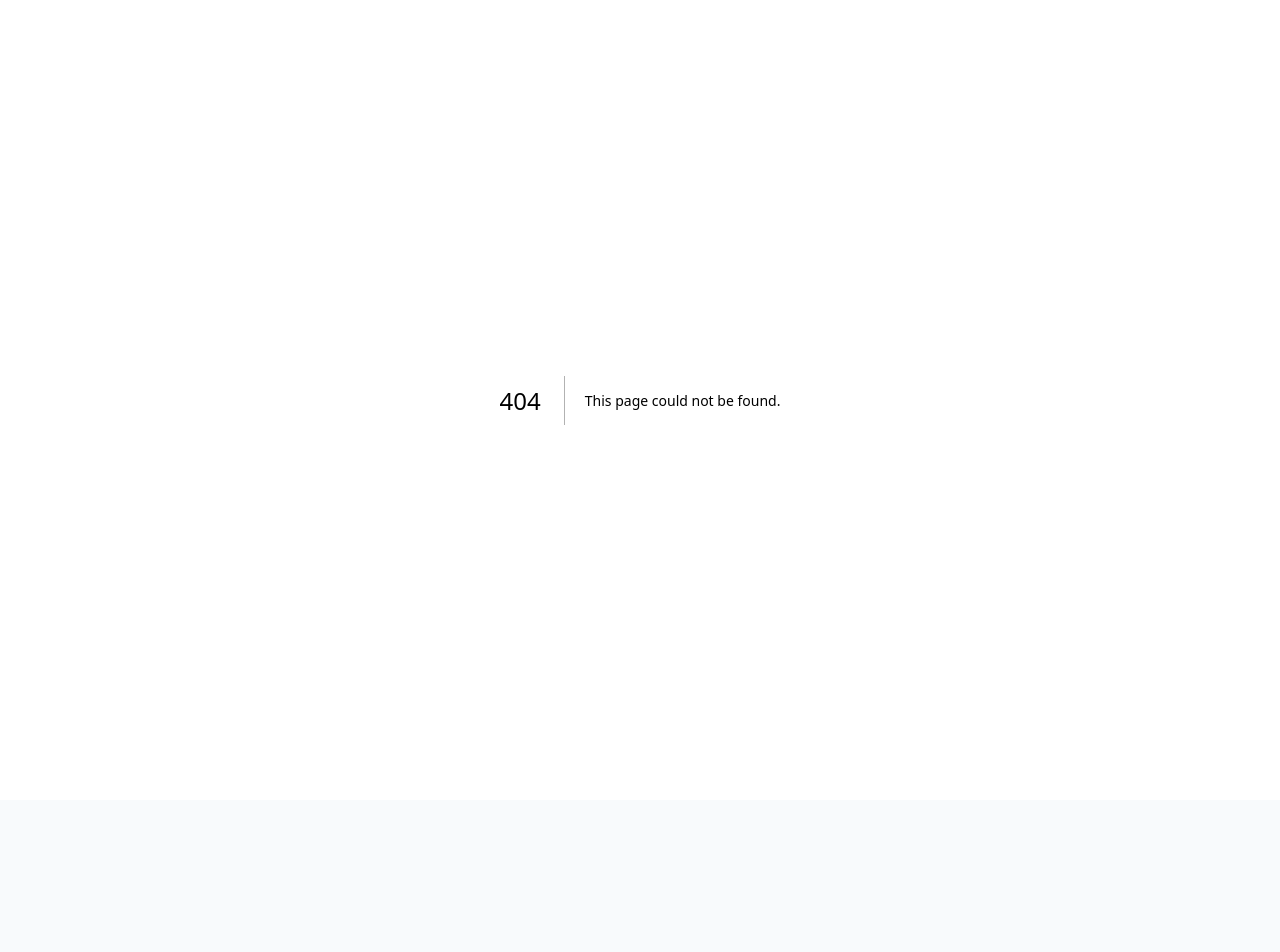
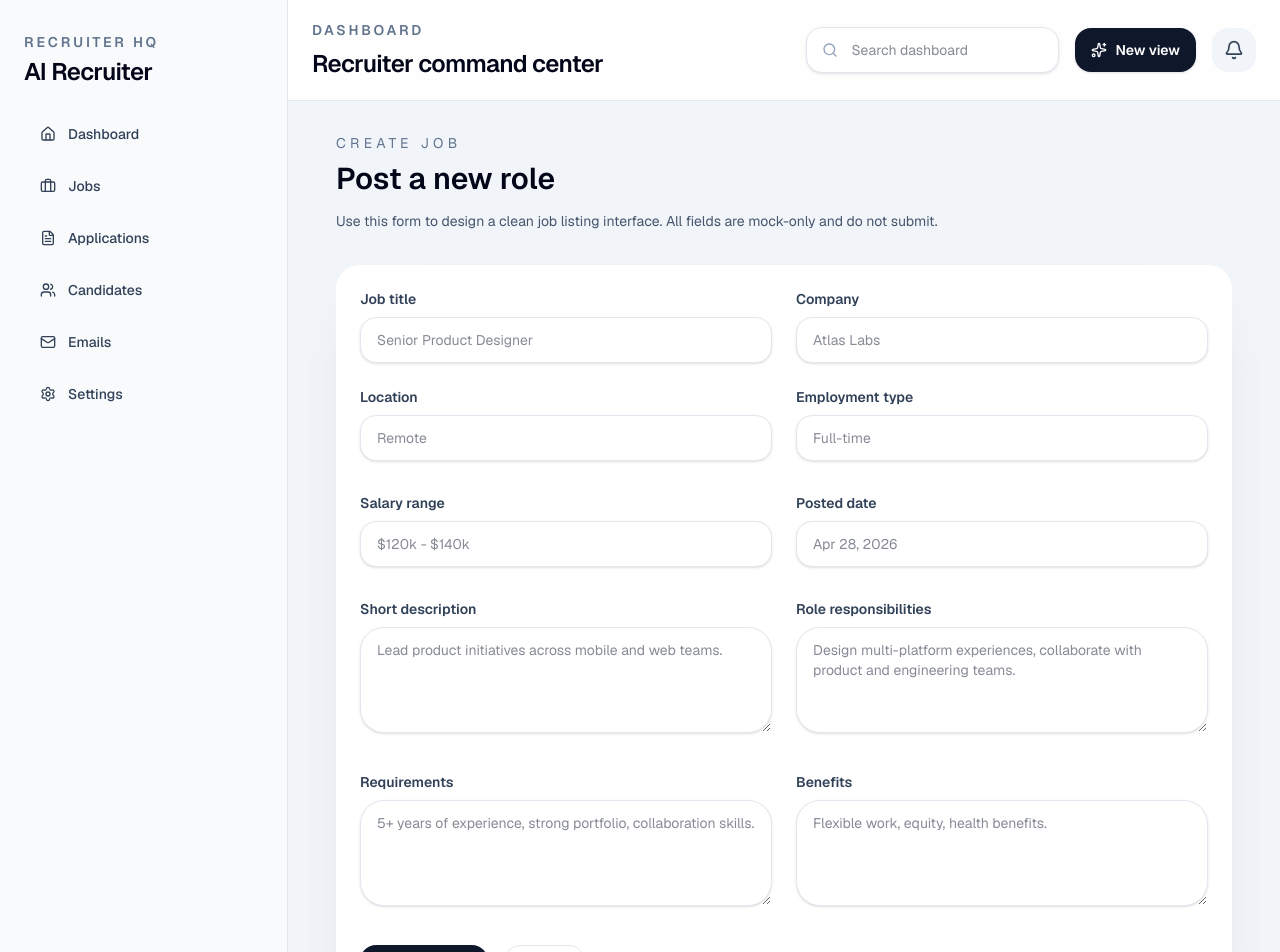
Before and after one commit to EasinTanvir/ai-recruitment-screener-rag, a Next.js app: page /dashboard/jobs/new in a window 1280 px wide. Before the commit this address had no page. Shown: the top 952 px of the page. Before the commit the page ends 800 px from the top, so only its background shows below. Built offline with nearby package versions, Linux system fonts and the light colour scheme.

Commit message:
crate job form

```diff
--- /dev/null
+++ b/src/app/dashboard/jobs/new/page.js
@@ -0,0 +1,114 @@
+import Button from "@/components/shared/Button";
+import Card from "@/components/shared/Card";
+import Input from "@/components/shared/Input";
+import Textarea from "@/components/shared/Textarea";
+
+export default function CreateJobPage() {
+  return (
+    <div className="space-y-8">
+      <div>
+        <p className="text-sm uppercase tracking-[0.3em] text-slate-500">
+          Create job
+        </p>
+        <h1 className="mt-2 text-3xl font-semibold text-slate-950">
+          Post a new role
+        </h1>
+        <p className="mt-3 max-w-2xl text-sm leading-6 text-slate-600">
+          Use this form to design a clean job listing interface. All fields are
+          mock-only and do not submit.
+        </p>
+      </div>
+
+      <Card className="space-y-8">
+        <div className="grid gap-6 lg:grid-cols-2">
+          <div>
+            <label className="mb-2 block text-sm font-semibold text-slate-700">
+              Job title
+            </label>
+            <Input placeholder="Senior Product Designer" />
+          </div>
+          <div>
+            <label className="mb-2 block text-sm font-semibold text-slate-700">
+              Company
+            </label>
+            <Input placeholder="Atlas Labs" />
+          </div>
+          <div>
+            <label className="mb-2 block text-sm font-semibold text-slate-700">
+              Location
+            </label>
+            <Input placeholder="Remote" />
+          </div>
+          <div>
+            <label className="mb-2 block text-sm font-semibold text-slate-700">
+              Employment type
+            </label>
+            <Input placeholder="Full-time" />
+          </div>
+        </div>
+
+        <div className="grid gap-6 lg:grid-cols-2">
+          <div>
+            <label className="mb-2 block text-sm font-semibold text-slate-700">
+              Salary range
+            </label>
+            <Input placeholder="$120k - $140k" />
+          </div>
+          <div>
+            <label className="mb-2 block text-sm font-semibold text-slate-700">
+              Posted date
+            </label>
+            <Input placeholder="Apr 28, 2026" />
+          </div>
+        </div>
+
+        <div className="grid gap-6 lg:grid-cols-2">
+          <div>
+            <label className="mb-2 block text-sm font-semibold text-slate-700">
+              Short description
+            </label>
+            <Textarea
+              placeholder="Lead product initiatives across mobile and web teams."
+              rows={4}
+            />
+          </div>
+          <div>
+            <label className="mb-2 block text-sm font-semibold text-slate-700">
+              Role responsibilities
+            </label>
+            <Textarea
+              placeholder="Design multi-platform experiences, collaborate with product and engineering teams."
+              rows={4}
+            />
+          </div>
+        </div>
+
+        <div className="grid gap-6 lg:grid-cols-2">
+          <div>
+            <label className="mb-2 block text-sm font-semibold text-slate-700">
+              Requirements
+            </label>
+            <Textarea
+              placeholder="5+ years of experience, strong portfolio, collaboration skills."
+              rows={4}
+            />
+          </div>
+          <div>
+            <label className="mb-2 block text-sm font-semibold text-slate-700">
+              Benefits
+            </label>
+            <Textarea
+              placeholder="Flexible work, equity, health benefits."
+              rows={4}
+            />
+          </div>
+        </div>
+
+        <div className="flex flex-col gap-4 sm:flex-row sm:items-center">
+          <Button>Save job draft</Button>
+          <Button variant="secondary">Cancel</Button>
+        </div>
+      </Card>
+    </div>
+  );
+}
--- a/src/app/dashboard/jobs/page.js
+++ b/src/app/dashboard/jobs/page.js
@@ -1,3 +1,4 @@
+import Link from "next/link";
 import Button from "@/components/shared/Button";
 import Card from "@/components/shared/Card";
 import Table from "@/components/dashboard/Table";
@@ -40,7 +41,9 @@ export default function JobsPage() {
         </div>
         <div className="flex flex-col gap-3 sm:flex-row sm:items-center">
           <Button variant="secondary">Filter</Button>
-          <Button>Post job</Button>
+          <Link href="/dashboard/jobs/new">
+            <Button>Post job</Button>
+          </Link>
         </div>
       </div>
 
```
